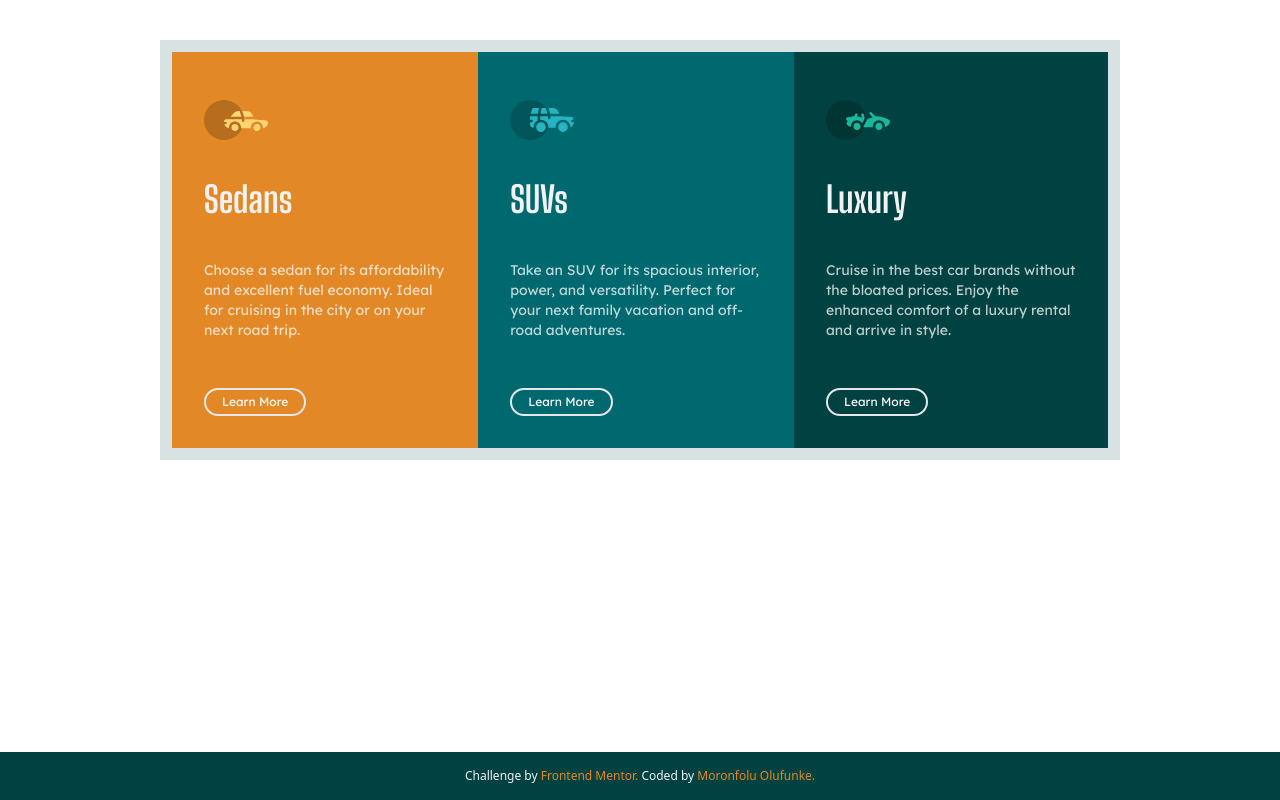
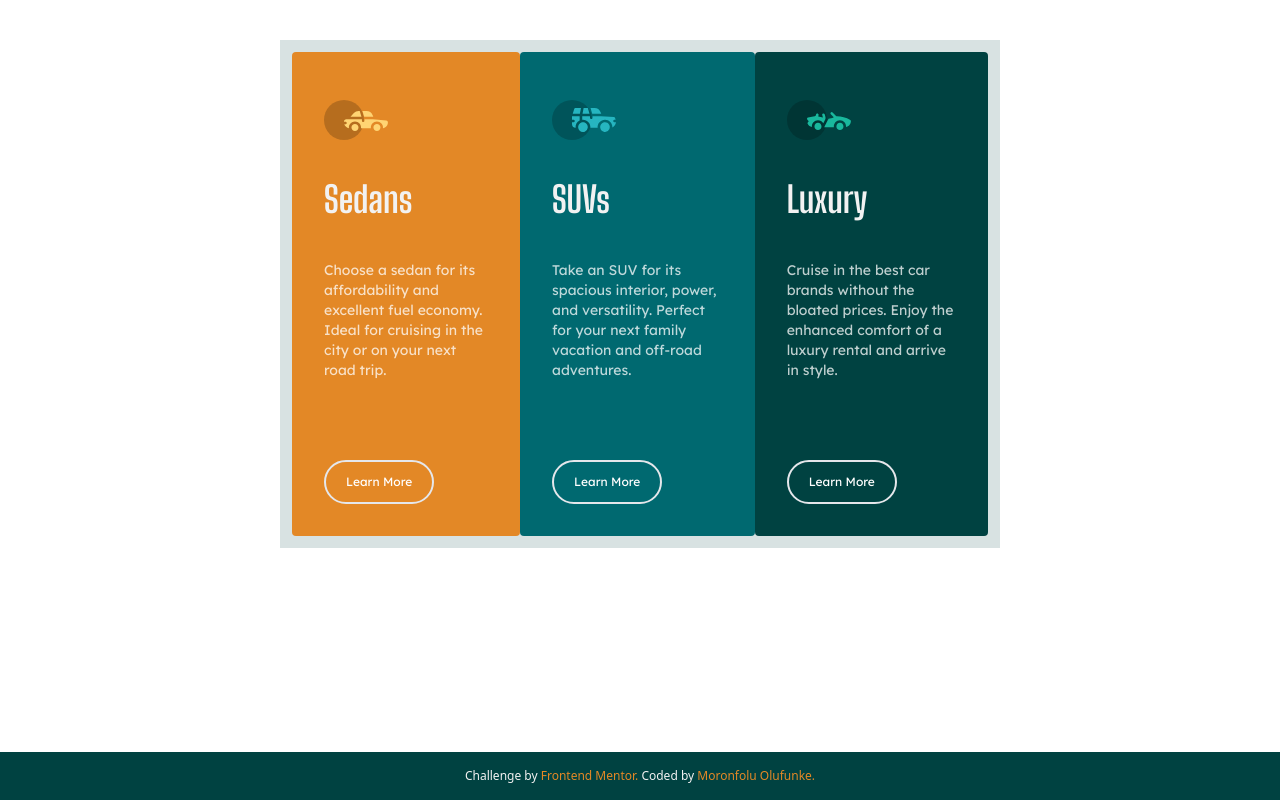
Before and after one commit to MoeRayo/card-components, a Vue app: page / in a window 1280 px wide. Built offline with nearby package versions, Linux system fonts and the light colour scheme.

Commit message:
feat: adjustment of the cards width and border radius

```diff
--- a/src/components/CardsComponent.vue
+++ b/src/components/CardsComponent.vue
@@ -1,14 +1,14 @@
 <template>
     <div class="container w-3/4 mx-auto ">
-        <div class="flex md:flex-row card-wrapper flex-col p-3 ">
-            <div class="flex flex-col h-3/4 single-card p-8 " v-for="content in contents" :key="content.id">
+        <div class="flex md:flex-row lg:w-9/12 mx-auto card-wrapper flex-col p-3 ">
+            <div class="flex flex-col single-card p-8 rounded" v-for="content in contents" :key="content.id">
                     <div class="my-4 vehicle" >
                         <img :src="getImage(content.logo)" alt="">
                     </div>
                    <h1 class="text-4xl my-6"> {{content.type}}</h1>
-                   <p class="mt-4 mb-12 text-sm cards-para"> {{content.description}}</p>
+                   <p class="mt-4 mb-20 text-sm cards-para"> {{content.description}}</p>
                    <div>
-                    <button class="text-xs py-1 px-4 text-white border-white-500 border-2 rounded-full bottom-0 justify-self-end hover:text-current" type="button">Learn More</button>
+                    <button class="text-xs py-3 px-5 text-white border-white-500 border-2 rounded-full bottom-0 justify-self-end hover:text-current" type="button">Learn More</button>
                    </div>
             </div>
         </div>
```
